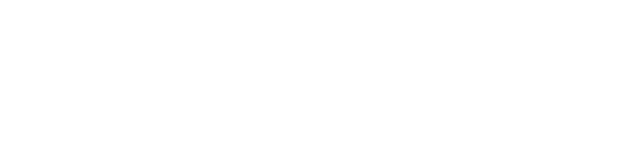
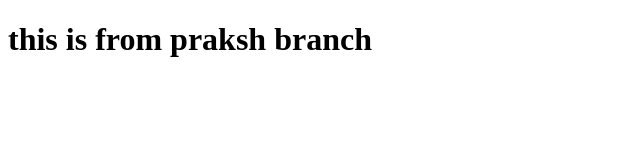
Before and after one commit to Gujjarharsh/testing, a plain HTML site: page index.html in a window 1280 px wide. Shown: the whole page, without its empty margins (0-640 px from the left). Drawn offline with Linux system fonts and the light colour scheme.

Commit message:
add frma detail on page

```diff
--- a/index.html
+++ b/index.html
@@ -4,6 +4,7 @@
     <meta charset="UTF-8">
     <meta name="viewport" content="width=device-width, initial-scale=1.0">
     <title>hey this is testing of git commands</title>
+    <H1>this is from praksh branch</H1>
 </head>
 <body>
 
```
